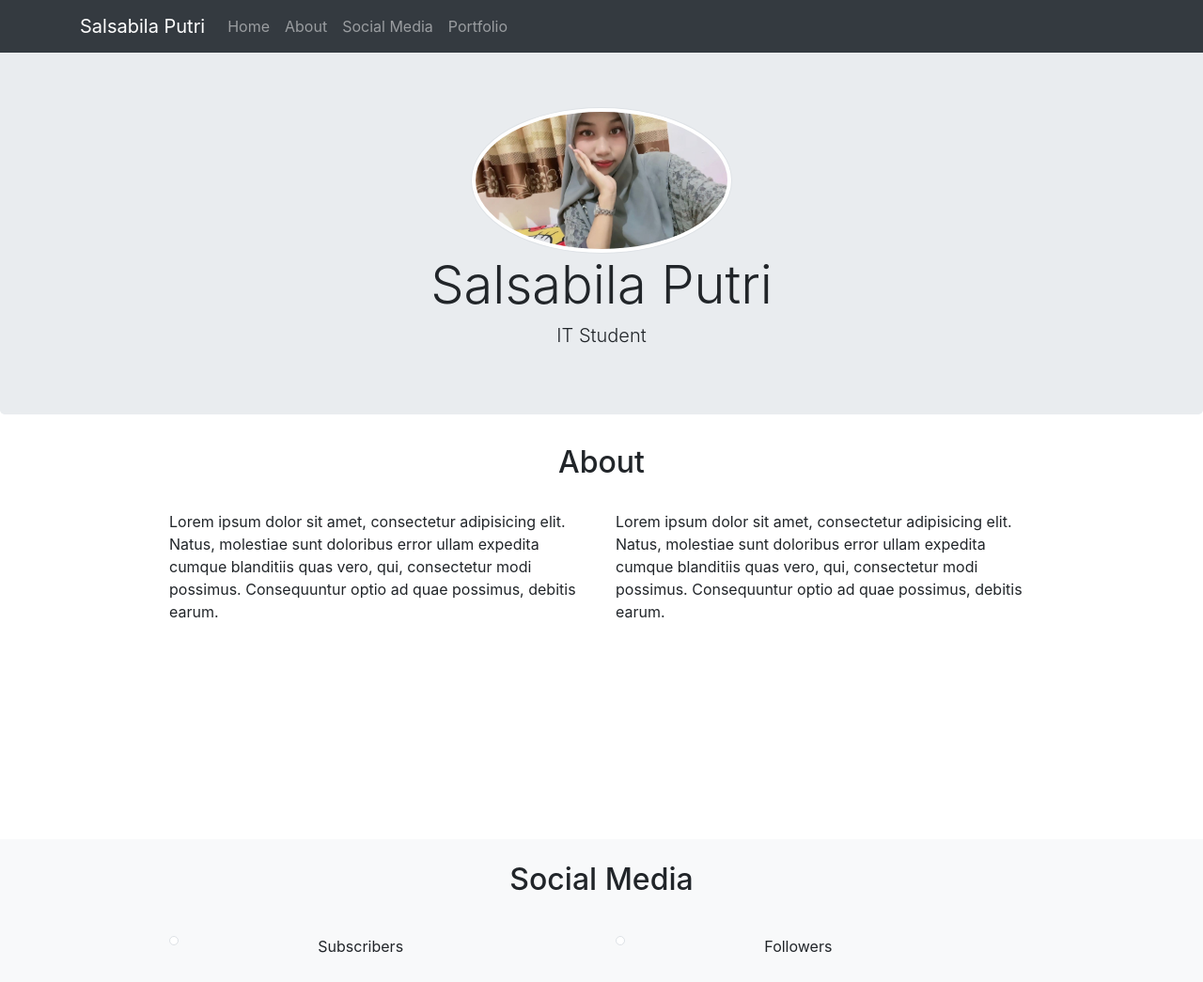
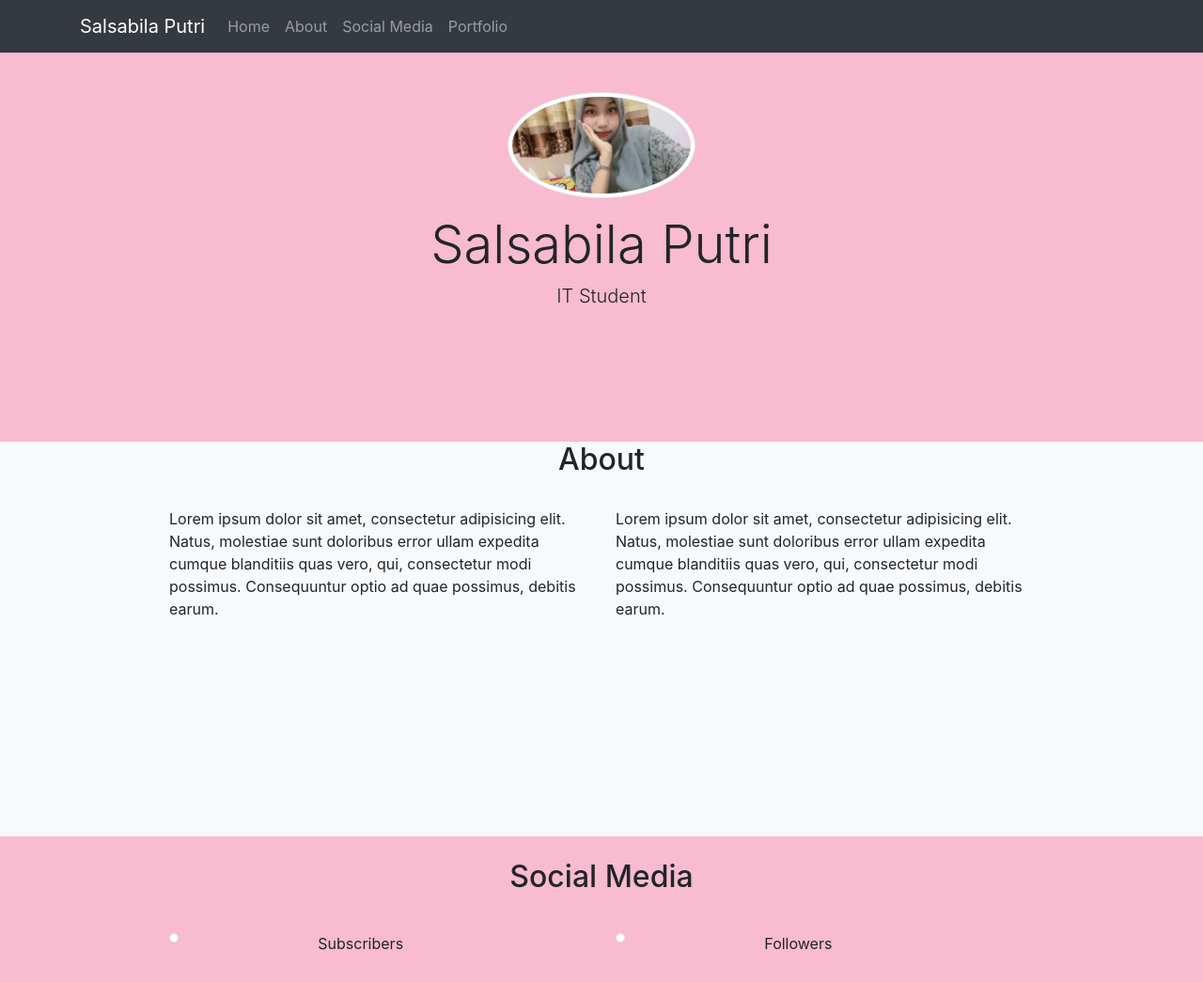
Before and after one commit to salsabilaputri-bit/rest_api, a PHP site: page /rest_api/ in a window 1280 px wide. Shown: the top 1045 px of the page at 94% size. Run offline with PHP 8.4, Linux system fonts and the light colour scheme; data that the repository does not hold is empty; some libraries are stand-ins or nearby versions.

Commit message:
mengubah background dan merapikan tampilan web

```diff
--- a/wpu-portofolio/css/style.css
+++ b/wpu-portofolio/css/style.css
@@ -41,3 +41,7 @@ footer {
 .project-card .btn {
   margin-top: auto;
 }
+
+.bg-pink-lighter {
+  background-color: #f8bbd0;
+}
--- a/wpu-portofolio/index.php
+++ b/wpu-portofolio/index.php
@@ -92,19 +92,19 @@ $gambar6 = $resultGambar6 ['media_url'];
     </nav>
 
 
-    <div class="jumbotron" id="home">
-      <div class="container">
-        <div class="text-center">
-          <img src="img/salsa.jpg" class="rounded-circle img-thumbnail">
-          <h1 class="display-4">Salsabila Putri</h1>
-          <h3 class="lead">IT Student</h3>
-        </div>
-      </div>
+    <section id="home" class="bg-pink-lighter py-5">
+  <div class="container">
+    <div class="text-center">
+      <img src="img/salsa.jpg" class="rounded-circle img-thumbnail mb-3" alt="Salsabila Putri" width="200" height="200">
+      <h1 class="display-4">Salsabila Putri</h1>
+      <h3 class="lead">IT Student</h3>
     </div>
+  </div>
+</section>
 
 
     <!-- About -->
-    <section class="about" id="about">
+    <section class="about bg-light" id="about">
       <div class="container">
         <div class="row mb-4">
           <div class="col text-center">
@@ -123,7 +123,7 @@ $gambar6 = $resultGambar6 ['media_url'];
     </section>
 
     <!-- Youtube & IG -->
-     <section class="social bg-light" id="social-media">
+     <section class="social bg-pink-lighter" id="social-media">
         <div class="container">
           <div class="row pt-4 mb-4">
             <div class="col text-center">
@@ -196,7 +196,7 @@ $gambar6 = $resultGambar6 ['media_url'];
 
 
     <!-- Portfolio -->
-<section class="portfolio" id="portfolio">
+<section class="portfolio bg-light" id="portfolio">
   <div class="container">
     <div class="row pt-4 mb-4">
       <div class="col text-center">
```
